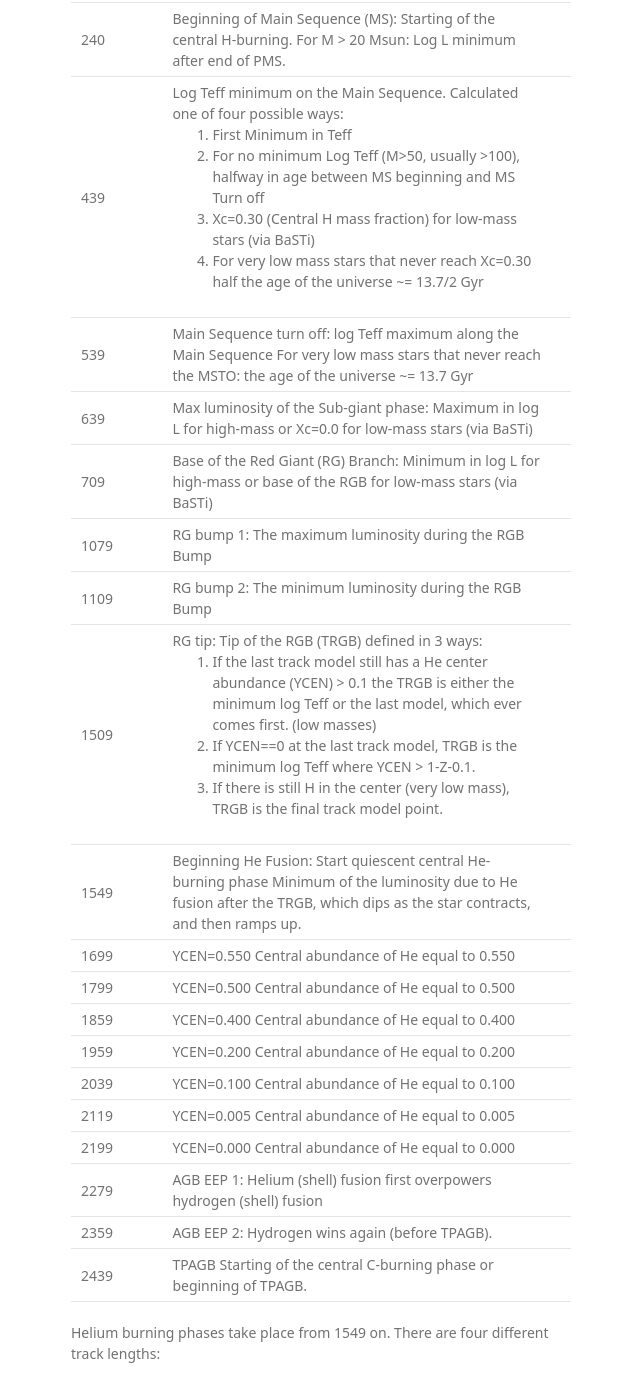
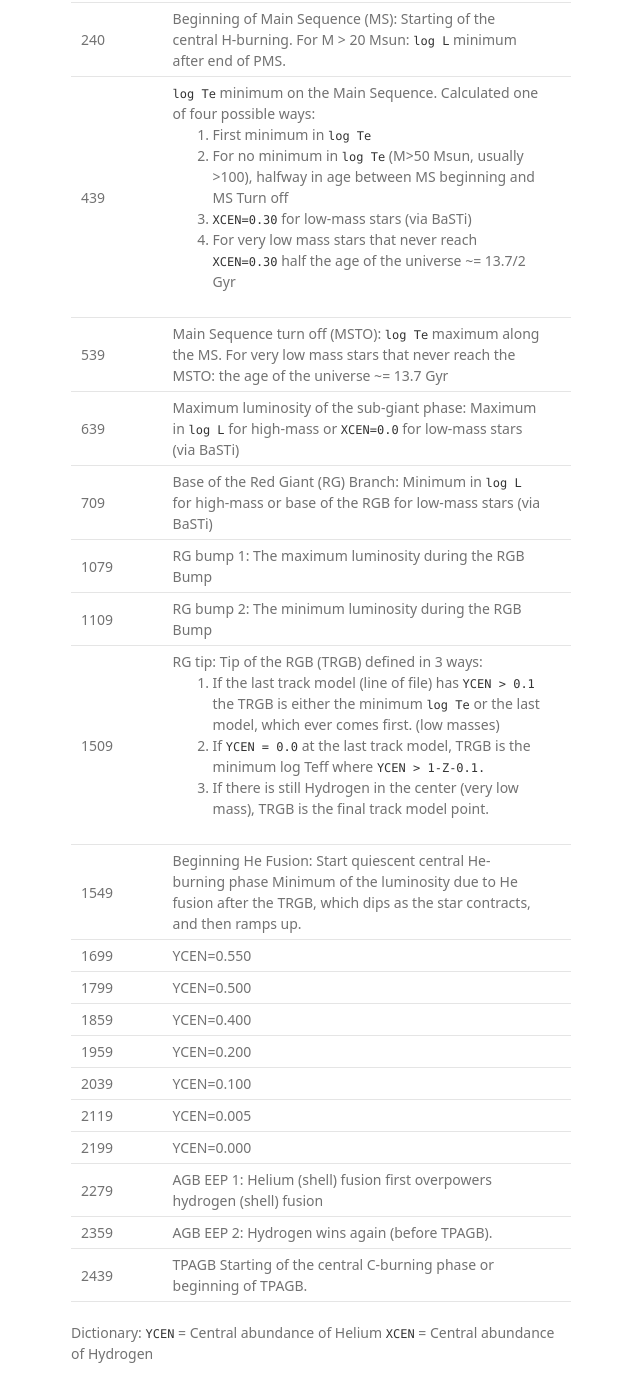
Before and after one commit to philrosenfield/padova_tracks, a plain HTML site: page index.html in a window 1280 px wide. Shown: the part 673-2054 px from the top of the page, without its empty margins (499-1139 px from the left). Drawn offline with Linux system fonts and the light colour scheme; a web font is replaced by a local one.

Commit message:
Update index.html

```diff
--- a/index.html
+++ b/index.html
@@ -52,7 +52,7 @@
   <a href="https://github.com/philrosenfield/padova_tracks/release/tracks/Z0.0200_Y0.284.tar.gz">Z=0.02 Y=0.284</a>,
   <a href="https://github.com/philrosenfield/padova_tracks/release/tracks/Z0.0300_Y0.302.tar.gz">Z=0.03 Y=0.302</a>,
   <a href="https://github.com/philrosenfield/padova_tracks/release/tracks/Z0.0400_Y0.321.tar.gz">Z=0.04 Y=0.321</a>,
-  <a href="https://github.com/philrosenfield/padova_tracks/release/tracks/Z0.0600_Y0.356.tar.gz">Z=0.06 Y=0.356</a></p>
+  <a href="https://github.com/philrosenfield/padova_tracks/blob/master/release/tracks/Z0.0600_Y0.356.tar.gz">Z=0.06 Y=0.356</a></p>
 
 <h3>
 <a id="how-tracks-made" class="anchor" href="#how-tracks-made" aria-hidden="true"><span aria-hidden="true" class="octicon octicon-link"></span></a>Track Interpolations</h3>
@@ -70,44 +70,44 @@
 <tr><td> 80 </td><td> Minimum of Pre Main Sequence<td></tr>
 <tr><td> 160 </td><td> End of Pre-Main Sequence<td></tr>
 <tr><td> 240 </td><td> Beginning of Main Sequence (MS): Starting of the central H-burning.
-                 For M > 20 Msun: Log L minimum after end of PMS.<td></tr>
-<tr><td> 439 </td><td> Log Teff minimum on the Main Sequence.
+                 For M > 20 Msun: <code>log L</code> minimum after end of PMS.<td></tr>
+<tr><td> 439 </td><td> <code>log Te</code> minimum on the Main Sequence.
                   Calculated one of four possible ways:
-                 <ol><li> First Minimum in Teff </li>
-                 <li>For no minimum Log Teff (M>50, usually >100),
+                 <ol><li> First minimum in <code>log Te</code> </li>
+                 <li>For no minimum in <code>log Te</code> (M>50 Msun, usually >100),
                      halfway in age between MS beginning and MS Turn off</li>
-                 <li>Xc=0.30 (Central H mass fraction) for low-mass stars (via BaSTi)</li>
-                 <li>For very low mass stars that never reach Xc=0.30
+                 <li><code>XCEN=0.30</code> for low-mass stars (via BaSTi)</li>
+                 <li>For very low mass stars that never reach <code>XCEN=0.30</code>
                     half the age of the universe ~= 13.7/2 Gyr </li>
                     </ol><td></tr>
-<tr><td> 539 </td><td> Main Sequence turn off: log Teff maximum along the Main Sequence
+<tr><td> 539 </td><td> Main Sequence turn off (MSTO): <code>log Te</code> maximum along the MS.
                  For very low mass stars that never reach the MSTO:
                  the age of the universe ~= 13.7 Gyr<td></tr>
-<tr><td> 639 </td><td> Max luminosity of the Sub-giant phase: Maximum in log L for high-mass or Xc=0.0 for low-mass stars
+<tr><td> 639 </td><td> Maximum luminosity of the sub-giant phase: Maximum in <code>log L</code> for high-mass or <code>XCEN=0.0</code> for low-mass stars
                  (via BaSTi)<td></tr>
-<tr><td> 709 </td><td> Base of the Red Giant (RG) Branch: Minimum in log L for high-mass or base of the RGB for
+<tr><td> 709 </td><td> Base of the Red Giant (RG) Branch: Minimum in <code>log L</code> for high-mass or base of the RGB for
                  low-mass stars (via BaSTi)<td></tr>
 <tr><td> 1079 </td><td> RG bump 1: The maximum luminosity during the RGB Bump<td></tr>
 <tr><td> 1109 </td><td> RG bump 2: The minimum luminosity during the RGB Bump<td></tr>
 <tr><td> 1509 </td><td> RG tip: Tip of the RGB (TRGB) defined in 3 ways:
-                 <ol><li> If the last track model still has a He center abundance (YCEN) > 0.1
-                    the TRGB is either the minimum log Teff or the last model, which
+                 <ol><li> If the last track model (line of file) has <code>YCEN > 0.1</code>
+                    the TRGB is either the minimum <code>log Te</code> or the last model, which
                     ever comes first. (low masses)</li>
-                 <li>If YCEN==0 at the last track
-                    model, TRGB is the minimum log Teff where YCEN > 1-Z-0.1.</li>
-                <li> If there is still H in the center (very low mass),
+                 <li>If <code>YCEN = 0.0</code> at the last track
+                    model, TRGB is the minimum log Teff where <code>YCEN > 1-Z-0.1.</code></li>
+                <li> If there is still Hydrogen in the center (very low mass),
                     TRGB is the final track model point.
                     </li></ol><td></tr>
 <tr><td> 1549 </td><td>Beginning He Fusion: Start quiescent central He-burning phase
                  Minimum of the luminosity due to He fusion after the TRGB, which dips as the star contracts,
                  and then ramps up.<td></tr>
-<tr><td> 1699 </td><td> YCEN=0.550 Central abundance of He equal to 0.550<td></tr>
-<tr><td> 1799 </td><td> YCEN=0.500 Central abundance of He equal to 0.500<td></tr>
-<tr><td> 1859 </td><td> YCEN=0.400 Central abundance of He equal to 0.400<td></tr>
-<tr><td> 1959 </td><td> YCEN=0.200 Central abundance of He equal to 0.200<td></tr>
-<tr><td> 2039 </td><td> YCEN=0.100 Central abundance of He equal to 0.100<td></tr>
-<tr><td> 2119 </td><td> YCEN=0.005 Central abundance of He equal to 0.005<td></tr>
-<tr><td> 2199 </td><td> YCEN=0.000 Central abundance of He equal to 0.000<td></tr>
+<tr><td> 1699 </td><td> YCEN=0.550<td></tr>
+<tr><td> 1799 </td><td> YCEN=0.500<td></tr>
+<tr><td> 1859 </td><td> YCEN=0.400<td></tr>
+<tr><td> 1959 </td><td> YCEN=0.200<td></tr>
+<tr><td> 2039 </td><td> YCEN=0.100<td></tr>
+<tr><td> 2119 </td><td> YCEN=0.005<td></tr>
+<tr><td> 2199 </td><td> YCEN=0.000<td></tr>
 
 <tr><td> 2279 </td><td> AGB EEP 1: Helium (shell) fusion first overpowers hydrogen (shell)
                 fusion <td></tr>
@@ -117,6 +117,11 @@
                     or beginning of TPAGB. <td></tr>
 </tbody>
 </table>
+<p> Dictionary:
+<code>YCEN</code> = Central abundance of Helium
+<code>XCEN</code> = Central abundance of Hydrogen
+</p>
+
 <p>Helium burning phases take place from 1549 on. There are four different track lengths:</p>
 <ol><li>539: Up to the MS turn off (low mass) </li>
 <li>1509: Up to the TRGB (He-flash stars that will continue onto the horizontal branch) </li>
```
